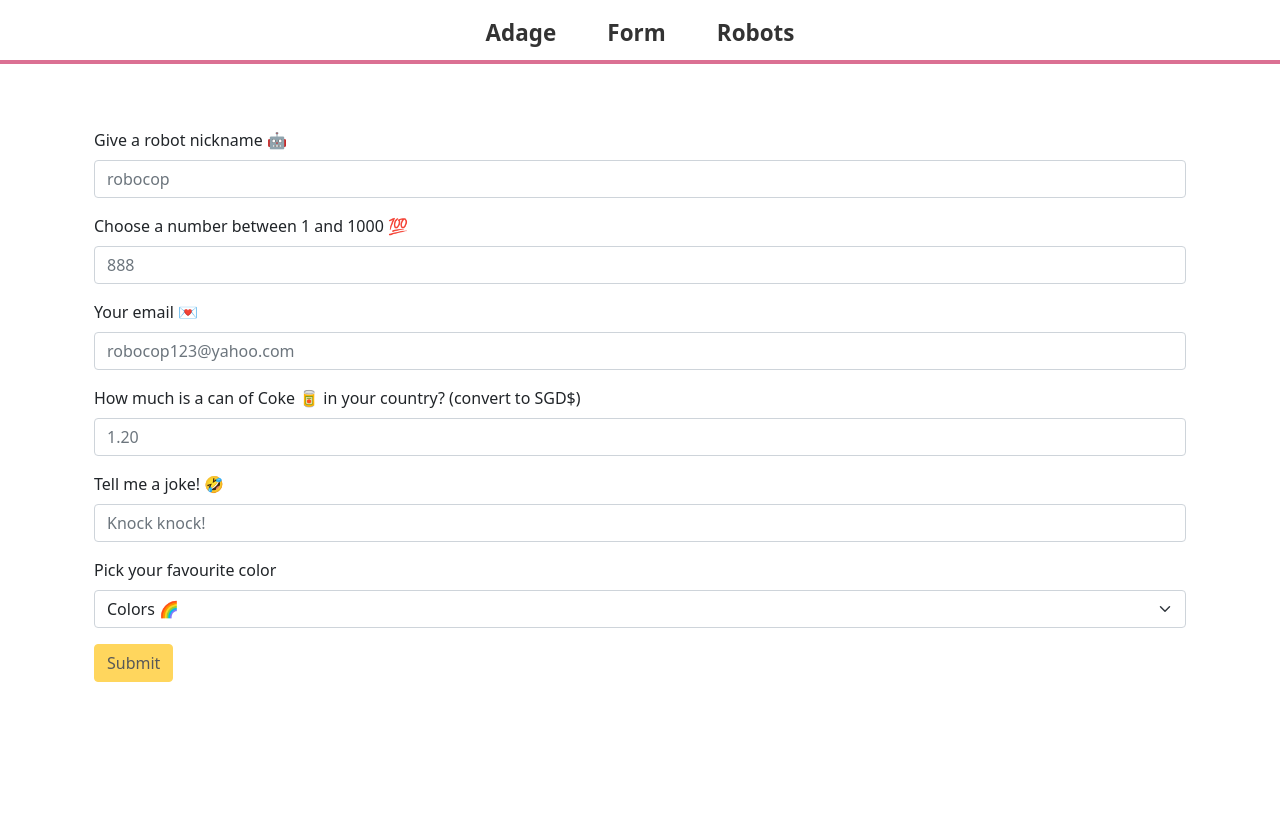
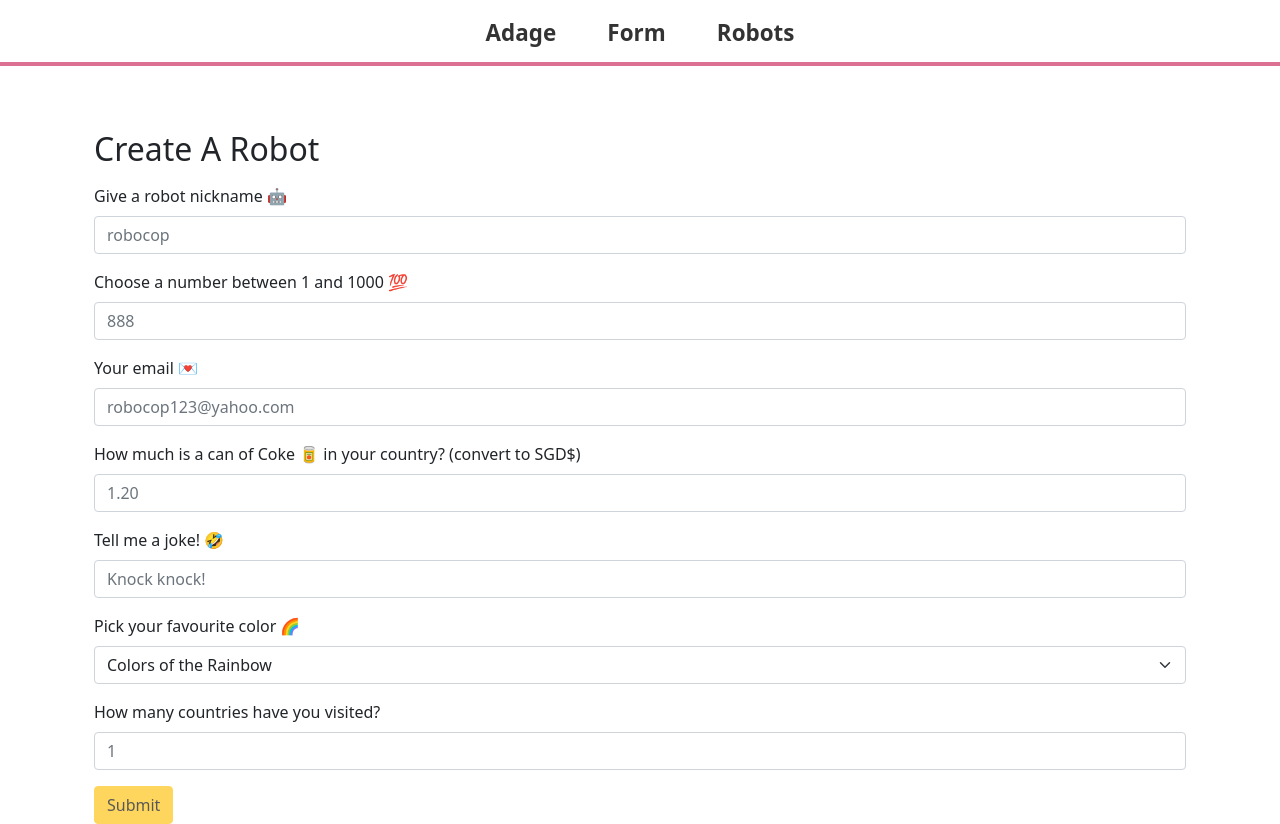
Before and after one commit to Paddlepop25/mern-robots, a React (Create React App) app in the folder frontend/: page /form in a window 1280 px wide. Before the commit the page ends 800 px from the top, so only its background shows below. Built offline with nearby package versions, Linux system fonts and the light colour scheme.

Commit message:
colour and country input

```diff
--- a/frontend/src/components/Form/SimpleInput.tsx
+++ b/frontend/src/components/Form/SimpleInput.tsx
@@ -1,14 +1,25 @@
-import React from 'react';
-import {
-  Button,
-  Container,
-  Form,
-  Dropdown,
-  DropdownButton,
-} from 'react-bootstrap';
+import React, { useState } from 'react';
+import { Button, Container, Form } from 'react-bootstrap';
 import { useInput } from '../../customHooks/useInput';
+import { tvSeries } from './tvSeries';
 
 const SimpleInput = () => {
+  const [color, setColor] = useState('Colors of the Rainbow');
+  const [colorIsTouched, setColorIsTouched] = useState(false);
+  const colorIsValid = color !== 'Colors of the Rainbow';
+  const colorHasError = !colorIsValid && colorIsTouched;
+
+  const onColorChangeHandler = (
+    event: React.ChangeEvent<HTMLSelectElement>
+  ) => {
+    setColor(event.target.value);
+    setColorIsTouched(true);
+  };
+
+  const onColorBlurHandler = () => {
+    setColorIsTouched(true);
+  };
+
   // hasError: nicknameInputHasError <-- this is giving an alias; renaming hasError
   const {
     value: enteredNickname,
@@ -27,7 +38,9 @@ const SimpleInput = () => {
     onValueChangeHandler: robotNumberChangeHandler,
     onValueBlurHandler: robotNumberBlurHandler,
     reset: resetRobotNumberInput,
-  } = useInput((value) => value >= 1 && value <= 1000);
+  } = useInput(
+    (value) => +value >= 1 && +value <= 1000 && !value.includes('.')
+  );
 
   const {
     value: enteredEmail,
@@ -58,9 +71,15 @@ const SimpleInput = () => {
   } = useInput((value) => value.trim() !== '');
   const jokeNotTooLong = enteredJoke.length <= 100;
 
-  const colorChangeHandler = (e: React.ChangeEvent<HTMLSelectElement>) => {
-    console.log(e.target.value);
-  };
+  const {
+    value: enteredCountries,
+    isValid: enteredCountriesIsValid,
+    hasError: countriesInputHasError,
+    onValueChangeHandler: countriesChangeHandler,
+    onValueBlurHandler: countriesBlurHandler,
+    reset: resetCountriesInput,
+  } = useInput((value) => +value >= 1 && +value <= 195 && !value.includes('.'));
+
   // check validity for entire entire form
   let formIsValid = false;
   if (
@@ -69,7 +88,9 @@ const SimpleInput = () => {
     enteredEmail &&
     enteredRobotNumber &&
     enteredJoke &&
-    jokeNotTooLong
+    jokeNotTooLong &&
+    colorIsValid &&
+    enteredCountries
   ) {
     formIsValid = true;
   }
@@ -83,7 +104,9 @@ const SimpleInput = () => {
       !enteredEmailIsValid ||
       !enteredRobotNumberIsValid ||
       !enteredCokeIsValid ||
-      !enteredJokeIsValid
+      !enteredJokeIsValid ||
+      colorHasError ||
+      !enteredCountriesIsValid
     ) {
       return;
     }
@@ -94,6 +117,8 @@ const SimpleInput = () => {
       email: enteredEmail,
       coke: enteredCoke,
       joke: enteredJoke,
+      'favourite-color': color,
+      countries: enteredCountries,
     });
 
     resetNicknameInput();
@@ -101,10 +126,13 @@ const SimpleInput = () => {
     resetRobotNumberInput();
     resetCokeInput();
     resetJokeInput();
+    setColor(''); // how to reset to original?
+    resetCountriesInput();
   };
 
   return (
     <Container>
+      <h2 className='mb-3'>Create A Robot</h2>
       <Form onSubmit={onSubmitHandler}>
         <Form.Group className='mb-3'>
           <Form.Label>Give a robot nickname 🤖</Form.Label>
@@ -140,7 +168,7 @@ const SimpleInput = () => {
           />
           {robotNumberInputHasError && (
             <Form.Text className='text-muted'>
-              Please enter a valid number
+              Please enter a valid whole number below 1001
             </Form.Text>
           )}
         </Form.Group>
@@ -198,20 +226,18 @@ const SimpleInput = () => {
             <Form.Text className='text-muted'>Make me laugh</Form.Text>
           )}
           {!jokeNotTooLong && (
-            <Form.Text className='text-muted'>Shorter joke please</Form.Text>
+            <Form.Text className='text-muted'>
+              Shorter joke below 100 characters please
+            </Form.Text>
           )}
         </Form.Group>
         <Form.Group className='mb-3'>
-          <Form.Label>Pick your favourite color</Form.Label>
-          {/* <Form.Control
-            type='text'
-            placeholder='robocop'
-            onChange={nicknameChangeHandler}
-            onBlur={nicknameBlurHandler}
-            value={enteredNickname}
-          /> */}
-          <Form.Select onChange={colorChangeHandler}>
-            <option>Colors 🌈</option>
+          <Form.Label>Pick your favourite color 🌈</Form.Label>
+          <Form.Select
+            onChange={onColorChangeHandler}
+            onBlur={onColorBlurHandler}
+          >
+            <option>Colors of the Rainbow</option>
             <option value='red'>Red</option>
             <option value='orange'>Orange</option>
             <option value='yellow'>Yellow</option>
@@ -220,6 +246,83 @@ const SimpleInput = () => {
             <option value='indigo'>Indigo</option>
             <option value='violet'>Violet</option>
           </Form.Select>
+          {colorHasError && (
+            <Form.Text className='text-muted'>Choose a color</Form.Text>
+          )}
+        </Form.Group>
+        {/* <Form.Group className='mb-3'> */}
+        {/* <Form.Label>Pick some favourite TV series 📺</Form.Label> */}
+        {/* <ul>
+            {tvSeries.map(({ series }, index) => {
+              return (
+                <li key={index}>
+                  <div className='toppings-list-item'>
+                    <div className='left-section'>
+                      <input
+                        type='checkbox'
+                        id={`custom-checkbox-${index}`}
+                        name={series}
+                        value={series}
+                        checked={tvSeriesChecked[index]}
+                        onChange={() => onTvSeriesChange(series)}
+                      />
+                      <label htmlFor={`custom-checkbox-${index}`}>
+                        {series}
+                      </label>
+                    </div>
+                  </div>
+                </li>
+              );
+            })}
+          </ul> */}
+
+        {/* {['checkbox'].map((type: any) => (
+            <div key={`inline-${type}`} className='mb-3'>
+              <Form.Check
+                inline
+                label='Party pooper'
+                value='party pooper'
+                name='group1'
+                type={type}
+                id={`inline-${type}-1`}
+                checked
+              />
+              <Form.Check
+                inline
+                label='2'
+                value='2'
+                name='group1'
+                type={type}
+                id={`inline-${type}-2`}
+              />
+              <Form.Check
+                inline
+                label='3'
+                value='3'
+                name='group1'
+                type={type}
+                id={`inline-${type}-2`}
+              />
+            </div>
+          ))}
+        </Form.Group> */}
+        <Form.Group className='mb-3'>
+          <Form.Label>How many countries have you visited?</Form.Label>
+          <Form.Control
+            type='number'
+            placeholder='1'
+            onChange={countriesChangeHandler}
+            onBlur={countriesBlurHandler}
+            value={enteredCountries}
+            min='1'
+            max='195'
+            step='1'
+          />
+          {countriesInputHasError && (
+            <Form.Text className='text-muted'>
+              There are 195 countries in the world
+            </Form.Text>
+          )}
         </Form.Group>
         <Button variant='warning' type='submit' disabled={!formIsValid}>
           Submit
--- /dev/null
+++ b/frontend/src/components/Form/tvSeries.ts
@@ -0,0 +1,14 @@
+export const tvSeries = [
+  { series: 'FullHouse' },
+  { series: 'Moana' },
+  { series: 'Superman' },
+  { series: 'Wolfgang' },
+  { series: 'Zack & Cody' },
+  { series: 'Squid Game' },
+  { series: 'Scream' },
+  { series: '3rd Rock From the Sun' },
+  { series: 'Batman' },
+  { series: 'Silicon Valley' },
+  { series: 'Cars' },
+  { series: 'Lucifer' },
+];
--- a/frontend/src/components/Navbar/Navbar.styles.tsx
+++ b/frontend/src/components/Navbar/Navbar.styles.tsx
@@ -1,7 +1,7 @@
 import styled from 'styled-components';
 
 export const NavbarStyled = styled.div`
-  height: 4rem;
+  height: 4.1rem;
   width: 100vw;
   // position: fixed;
   // top: 0;
--- a/frontend/src/components/Navbar/Navbar.tsx
+++ b/frontend/src/components/Navbar/Navbar.tsx
@@ -1,5 +1,4 @@
 import React from 'react';
-import { Container } from 'react-bootstrap';
 import { Link } from 'react-router-dom';
 import {
   LinkStyled,
--- a/frontend/src/customHooks/useInput.tsx
+++ b/frontend/src/customHooks/useInput.tsx
@@ -1,10 +1,9 @@
 import React, { useState } from 'react';
 
-interface ValidateValueFunction {
-  value: (input: string) => any;
-}
+type ValidateValueFunction = (input: string) => boolean;
 
-export const useInput = (validateValue: (arg0: any) => any) => {
+// export const useInput = (validateValue: (arg0: any) => any) => {
+export const useInput = (validateValue: ValidateValueFunction) => {
   const [enteredValue, setEnteredValue] = useState('');
   const [isTouched, setIsTouched] = useState(false);
 
```
Also changed, not shown: 1 other file (tests, documents, lock files or other folders).
